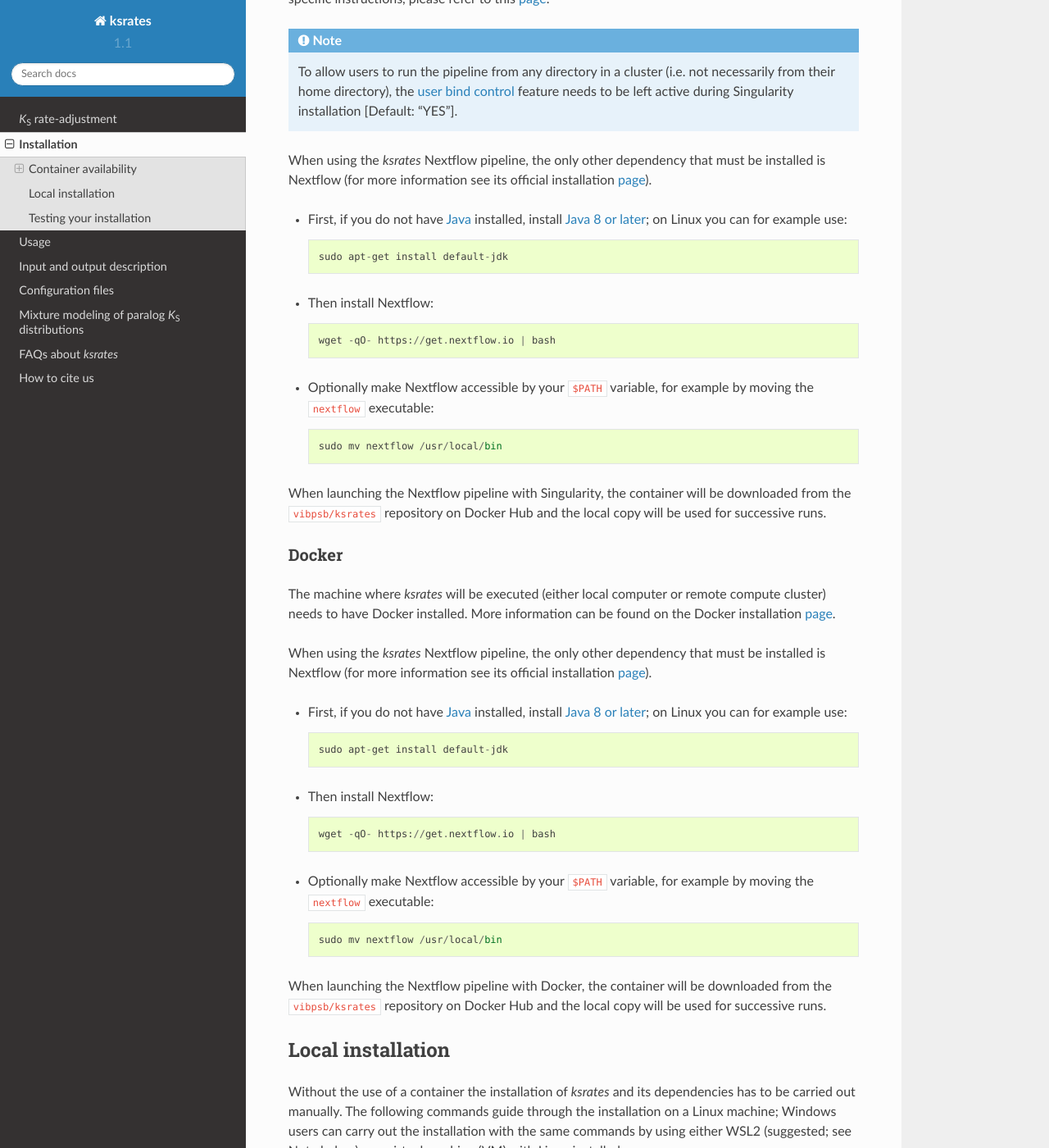
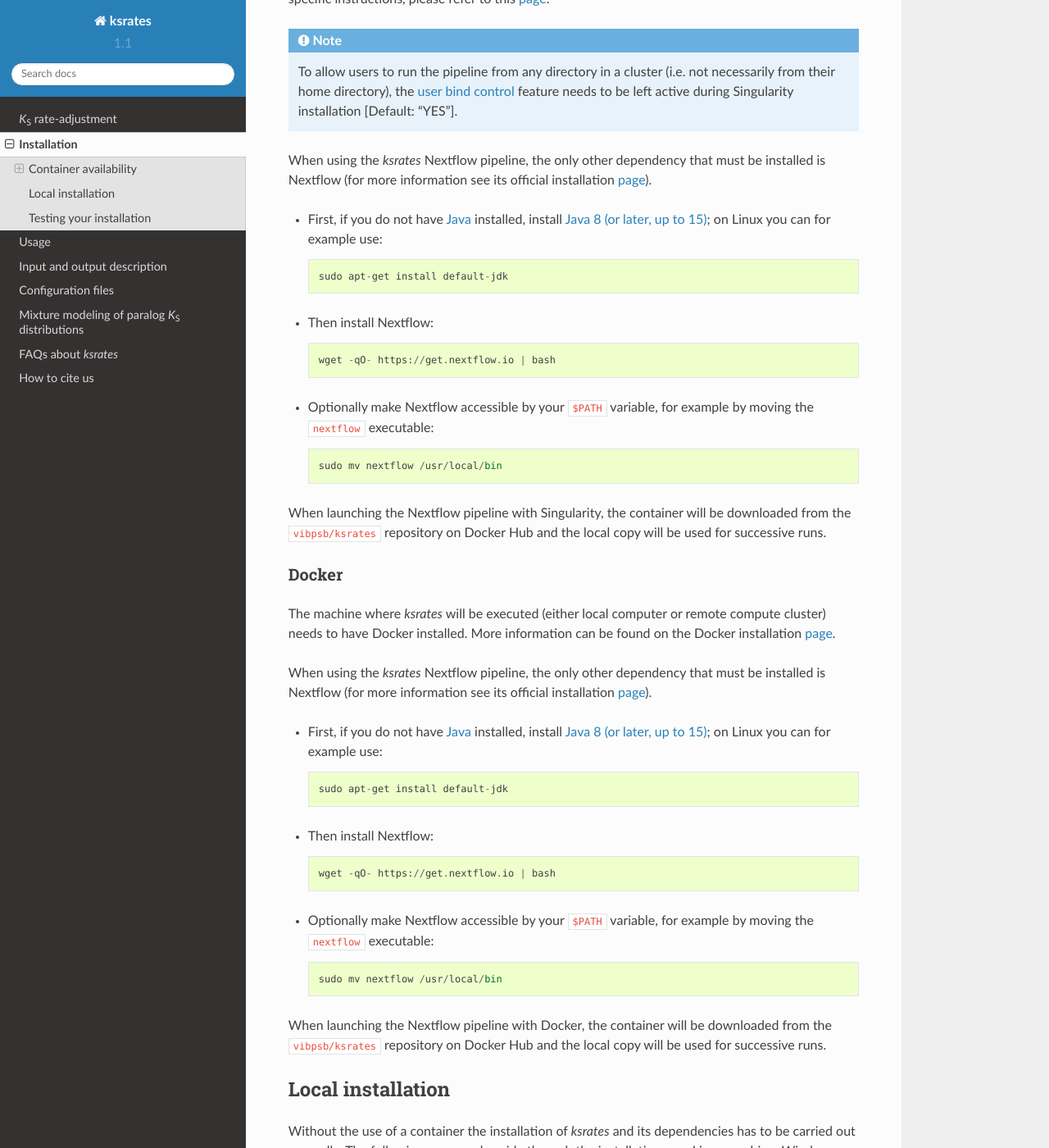
Before and after one commit to VIB-PSB/ksrates, a Sphinx documentation site: the page built from doc/source/installation.rst, in a window 1280 px wide and 1400 px high, scrolled down 1212 px. Shown: the whole window at 82% size. Built offline with Sphinx 7.4.7 and the Read the Docs theme 2.0.0, drawn with Linux system fonts in a browser that asks for light colours.

Commit message:
Clarify Java versions required

```diff
--- a/doc/source/installation.rst
+++ b/doc/source/installation.rst
@@ -41,7 +41,7 @@ For up-to-date and version-specific instructions, please refer to this `page <ht
 
 When using the *ksrates* Nextflow pipeline, the only other dependency that must be installed is Nextflow (for more information see its official installation `page <https://www.nextflow.io/docs/latest/getstarted.html#requirements>`__).
 
-*   First, if you do not have `Java <https://www.oracle.com/java/>`__ installed, install `Java 8 or later <https://www.oracle.com/java/technologies/javase-downloads.html>`__; on Linux you can for example use::
+*   First, if you do not have `Java <https://www.oracle.com/java/>`__ installed, install `Java 8 (or later, up to 15) <https://www.oracle.com/java/technologies/javase-downloads.html>`__; on Linux you can for example use::
 
         sudo apt-get install default-jdk
 
@@ -62,7 +62,7 @@ The machine where *ksrates* will be executed (either local computer or remote co
 
 When using the *ksrates* Nextflow pipeline, the only other dependency that must be installed is Nextflow (for more information see its official installation `page <https://www.nextflow.io/docs/latest/getstarted.html#requirements>`__).
 
-*   First, if you do not have `Java <https://www.oracle.com/java/>`__ installed, install `Java 8 or later <https://www.oracle.com/java/technologies/javase-downloads.html>`__; on Linux you can for example use::
+*   First, if you do not have `Java <https://www.oracle.com/java/>`__ installed, install `Java 8 (or later, up to 15) <https://www.oracle.com/java/technologies/javase-downloads.html>`__; on Linux you can for example use::
 
         sudo apt-get install default-jdk
 
```
